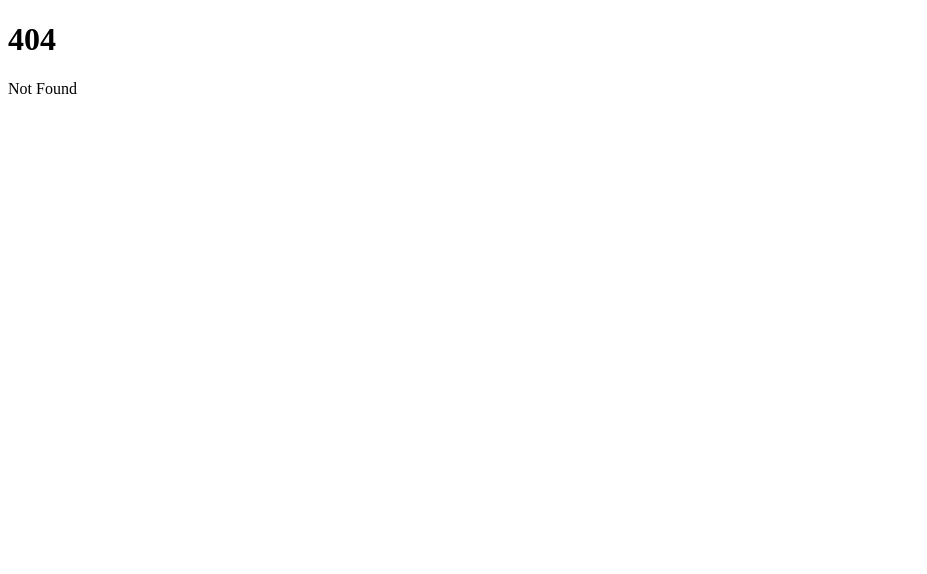
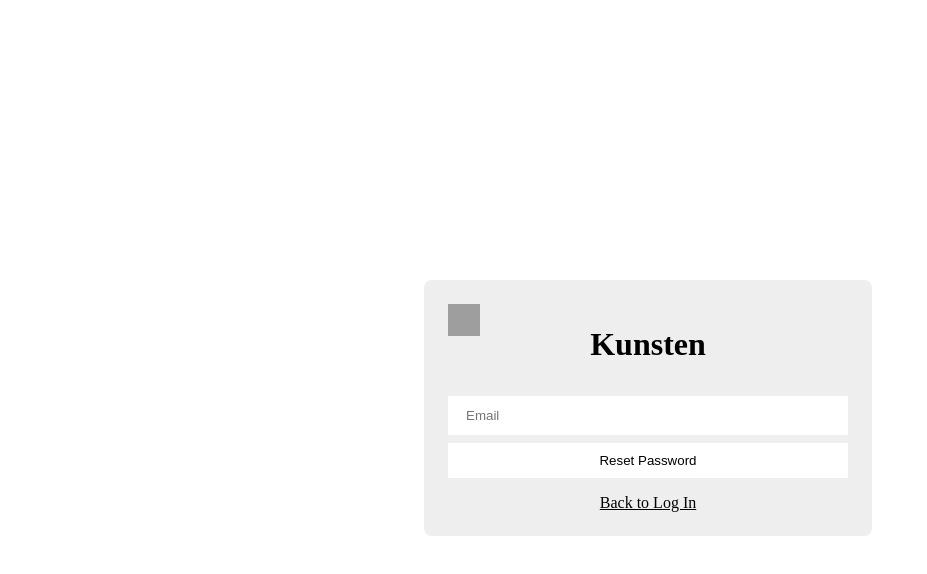
Before and after one commit to cs-24-sw-3-09/KunstenCMSFrontend, a SvelteKit app: page /recover in a window 1280 px wide. Before the commit this address had no page. Shown: the top 574 px of the page, without its empty margins (0-927 px from the left). Built offline with nearby package versions, Linux system fonts and the light colour scheme; grey boxes are pictures that could not be loaded.

Commit message:
recover page

```diff
--- /dev/null
+++ b/src/routes/recover/+page.svelte
@@ -0,0 +1,45 @@
+<script>
+    let { form, data } = $props();
+
+    import logo from "$lib/assets/logo.ico";
+
+    let showSend = $state(false);
+
+    function sendData(event) {
+        event.preventDefault();
+        const form = event.target;
+        const data = new FormData(form);
+        const email = data.get("email").toString();
+        if (email === "") {
+            return;
+        }
+        showSend = true;
+        console.log("Sending data");
+        console.log(email);
+    }
+</script>
+
+<div class="login-page">
+    <div class="login-container">
+
+        <img class="login-icon" src={logo} alt="Logo" />
+        <h1 class="login-title">Kunsten</h1>
+        <form method="post">
+            <input type="email" name="email" placeholder="Email" required />
+
+            {#if showSend}
+                <p>
+                    Reset password link sent if account exist.
+                </p>
+            {/if}
+
+            <button onclick={sendData} type="submit" class="login-submit">Reset Password</button>
+
+            <a href="/login" class="login-forgot">Back to Log In</a>
+        </form>
+    </div>
+</div>
+
+<style>
+    @import "$lib/styles/login.css";
+</style>
```
